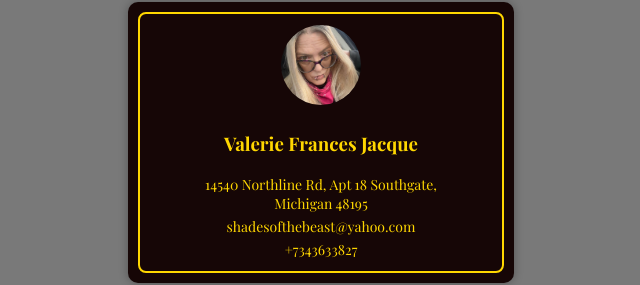
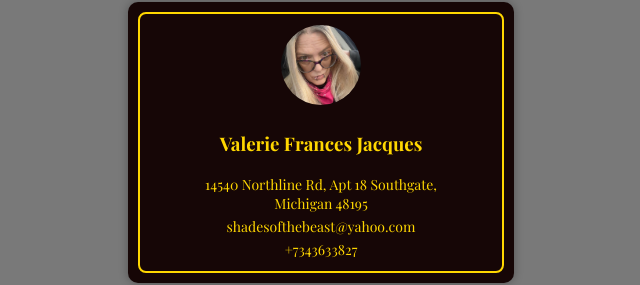
Before and after one commit to podapodcast/boris, a plain HTML site: page card.html in a window 1280 px wide. Shown: the part 102-387 px from the top of the page, 319-959 px from the left. Drawn offline with nearby package versions, Linux system fonts and the light colour scheme; a web font is replaced by a local one.

Commit message:
Update card.html

```diff
--- a/card.html
+++ b/card.html
@@ -153,7 +153,7 @@
     <div id="card-container">
         <div class="card" id="details-card">
             <img src="./assets/fan_profile3.jpg" alt="Fan Profile Image">
-            <h3>Valerie Frances Jacque</h3>
+            <h3>Valerie Frances Jacques</h3>
             <p>14540 Northline Rd, Apt  18 Southgate, <br> Michigan 48195</p>
             <p>shadesofthebeast@yahoo.com</p>
             <p>+7343633827</p>
```
